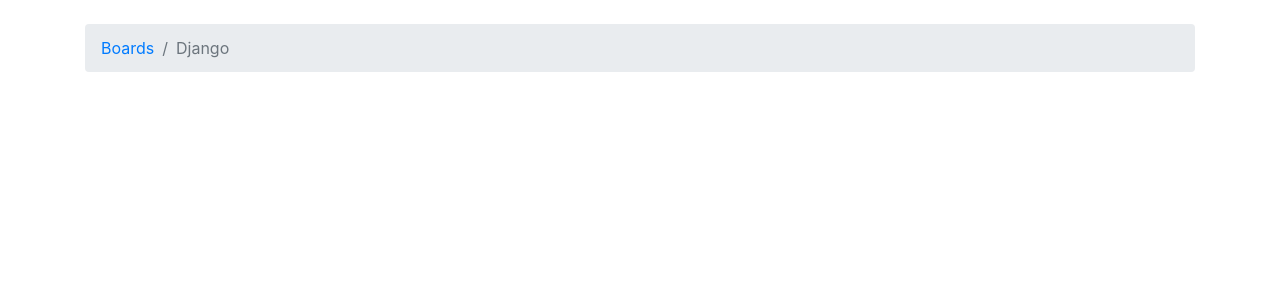
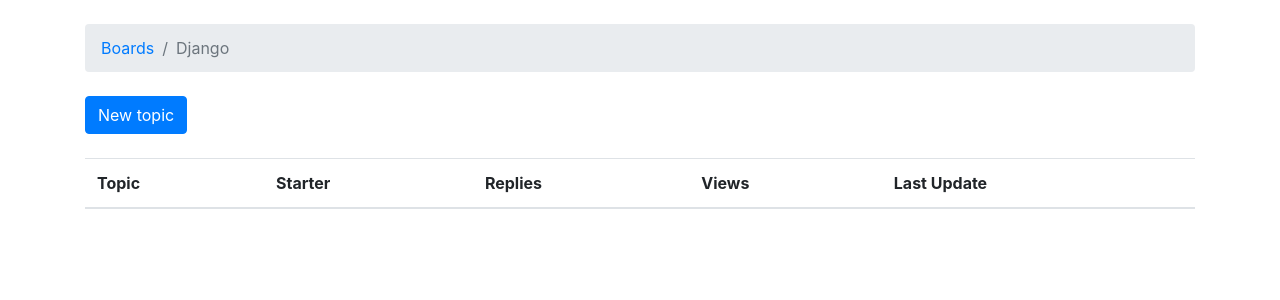
Before and after one commit to lfernandez55/django_beg_guide_scratch, a Django app: page /boards/1/ in a window 1280 px wide. Shown: the part 56-356 px from the top of the page. Run offline with Django 3.2, Linux system fonts and the light colour scheme; data comes from the database, SQL or seed files in the repository; both versions use the stored data as it was after the commit; lists and menus that the app fills with data are empty; some libraries are stand-ins or nearby versions; some web fonts are replaced.

Commit message:
To testing the form view
can include a test to make sure the user can reach the New topic view from this page

---------

 https://simpleisbetterthancomplex.com/series/2017/09/18/a-complete-beginners-guide-to-django-part-3.html

```diff
--- a/myproject/boards/views.py
+++ b/myproject/boards/views.py
@@ -1,9 +1,8 @@
-from django.shortcuts import render, get_object_or_404
-
-# Create your views here.
-from django.http import Http404
-from django.http import HttpResponse
-from .models import Board
+from django.shortcuts import render, redirect, get_object_or_404
+# from django.http import Http404
+# from django.http import HttpResponse
+from .models import Board, Topic, Post
+from django.contrib.auth.models import User
 
 # def home(request):
 #     # return HttpResponse('Hello, World!')
@@ -28,3 +27,28 @@ def board_topics(request, pk):
     #     raise Http404
     board = get_object_or_404(Board, pk=pk)
     return render(request, 'topics.html', {'board': board})
+
+def new_topic(request, pk):
+    board = get_object_or_404(Board, pk=pk)
+
+    if request.method == 'POST':
+        subject = request.POST['subject']
+        message = request.POST['message']
+
+        user = User.objects.first()  # TODO: get the currently logged in user
+
+        topic = Topic.objects.create(
+            subject=subject,
+            board=board,
+            starter=user
+        )
+
+        post = Post.objects.create(
+            message=message,
+            topic=topic,
+            created_by=user
+        )
+
+        return redirect('board_topics', pk=board.pk)  # TODO: redirect to the created topic p
+
+    return render(request, 'new_topic.html', {'board': board})
--- a/myproject/myproject/urls.py
+++ b/myproject/myproject/urls.py
@@ -21,5 +21,7 @@ from boards import views
 urlpatterns = [
     path('admin/', admin.site.urls),
     path('', views.home, name='home'),
+    path('boards/<int:pk>/new/', views.new_topic, name='new_topic'),
     path('boards/<int:pk>/', views.board_topics, name='board_topics'),
+
 ]
--- a/myproject/templates/topics.html
+++ b/myproject/templates/topics.html
@@ -10,5 +10,29 @@
 {% endblock %}
 
 {% block content %}
-    <!-- just leaving it empty for now. we will add core here soon. -->
+    <div class="mb-4">
+      <a href="{% url 'new_topic' board.pk %}" class="btn btn-primary">New topic  </a>
+    </div>
+    <table class="table">
+      <thead class="thead-inverse">
+        <tr>
+          <th>Topic</th>
+          <th>Starter</th>
+          <th>Replies</th>
+          <th>Views</th>
+          <th>Last Update</th>
+        </tr>
+      </thead>
+      <tbody>
+        {% for topic in board.topics.all %}
+          <tr>
+            <td>{{ topic.subject }}</td>
+            <td>{{ topic.starter.username }}</td>
+            <td>0</td>
+            <td>0</td>
+            <td>{{ topic.last_updated }}</td>
+          </tr>
+        {% endfor %}
+      </tbody>
+    </table>
 {% endblock %}
```
Also changed, not shown: myproject/boards/tests.py (+26 -1 lines), myproject/templates/new_topic.html (added, +24 -0 lines), myproject/db.sqlite3.
